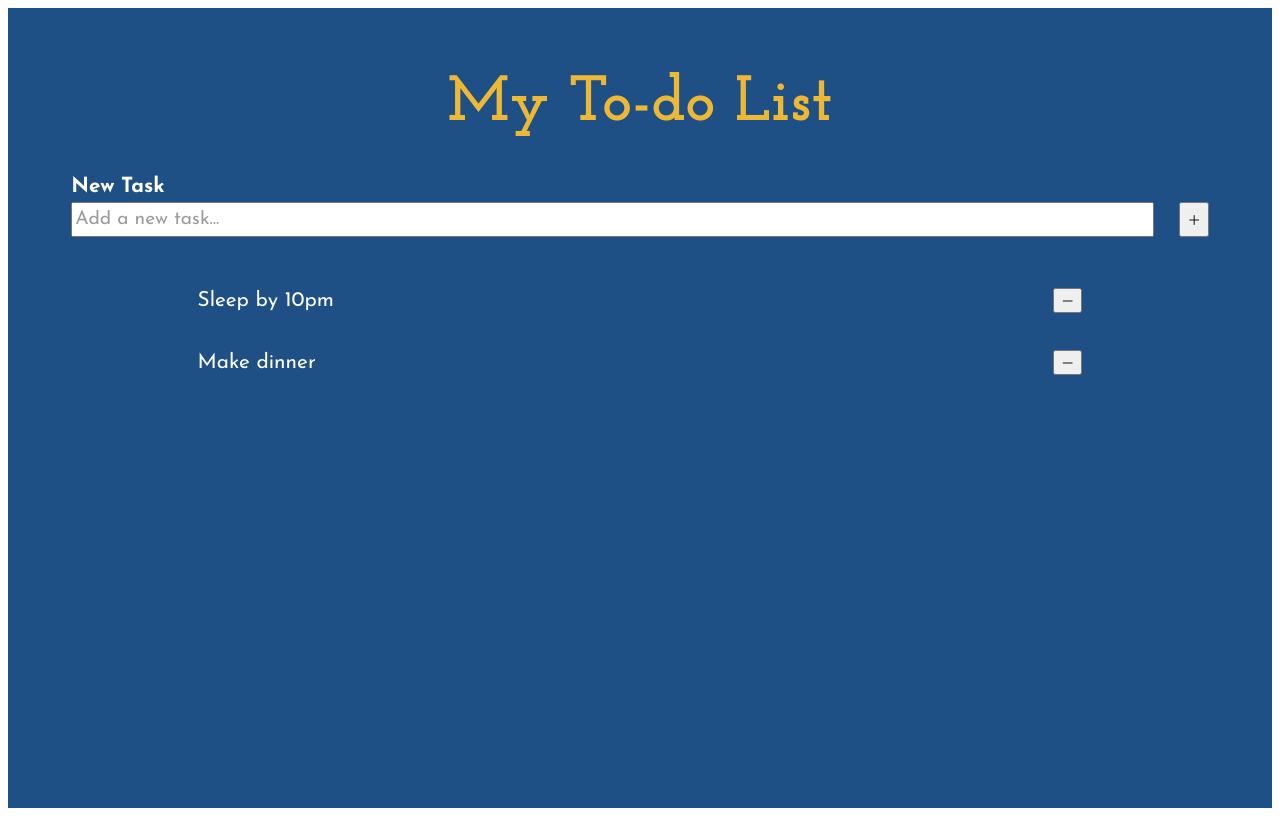
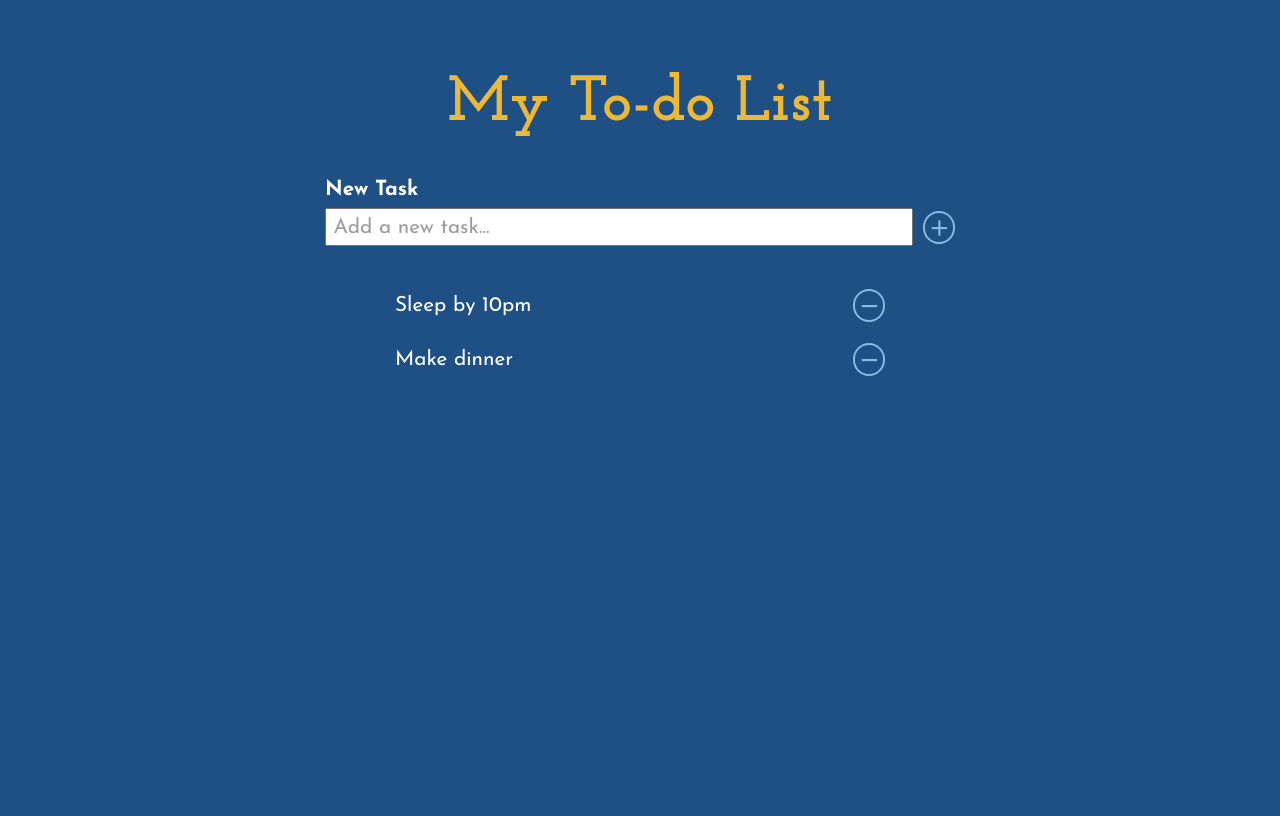
Before and after one commit to NokTNL/Odin-React-Task-App, a React (Create React App) app: page / in a window 1280 px wide. Built offline with nearby package versions, Linux system fonts and the light colour scheme.

Commit message:
Beautify buttons and input fields
The input fields are now matched with items' width and does not move
upon clicking

```diff
--- a/src/components/AddTaskForm.js
+++ b/src/components/AddTaskForm.js
@@ -24,7 +24,7 @@ const AddTaskForm = (props) => {
           placeholder="Add a new task..."
           value={taskInput}
         />
-        <button>＋</button>
+        <button className="symbol-button">＋</button>
       </div>
     </form>
   );
--- a/src/components/ResubmitForm.js
+++ b/src/components/ResubmitForm.js
@@ -15,13 +15,13 @@ const ResubmitForm = (props) => {
   };
 
   return (
-    <form onSubmit={onResubmit}>
+    <form className="resubmit-form" onSubmit={onResubmit}>
       <input
         type="text"
         defaultValue={props.initialContent}
         onChange={onChangeContent}
       />
-      <button>✓</button>
+      <button className="symbol-button">✓</button>
     </form>
   );
 };
--- a/src/components/TaskItem.js
+++ b/src/components/TaskItem.js
@@ -1,6 +1,7 @@
 import { useState } from "react";
 import ResubmitForm from "./ResubmitForm";
 import "../style/TaskItem.css";
+import "../style/ResubmitForm.css";
 
 export default function TaskItem(props) {
   const [isEditing, setIsEditing] = useState(false);
@@ -28,7 +29,9 @@ export default function TaskItem(props) {
   ) : (
     <li className="task-item" onClick={onEditTask}>
       <p>{props.task.content || "(Empty)"}</p>
-      <button onClick={onDeleteTask}>－</button>
+      <button className="symbol-button" onClick={onDeleteTask}>
+        －
+      </button>
     </li>
   );
 }
--- a/src/style/AddTaskForm.css
+++ b/src/style/AddTaskForm.css
@@ -6,19 +6,21 @@
 
 .add-task-form h3 {
   text-align: left;
-  margin: 5px 0;
+  margin: 8px 0;
   font-size: 1.3em;
   font-weight: 700;
 }
 
 .add-task-form .input-submit-container {
   display: flex;
+  align-items: center;
 }
 
 .add-task-form input {
   flex: 1;
 }
 
-.add-task-form button {
-  margin-left: 25px;
+.add-task-form .symbol-button {
+  margin-left: 10px;
+  position: relative;
 }
--- a/src/style/App.css
+++ b/src/style/App.css
@@ -1,9 +1,14 @@
 @import url("https://fonts.googleapis.com/css2?family=Josefin+Slab:wght@400;700&display=swap");
 @import url("https://fonts.googleapis.com/css2?family=Josefin+Sans:wght@400;700&display=swap");
 
+body {
+  background-color: #1e4f85;
+}
+
 .App {
-  background-color: #1e4f85;
   min-height: 100vh;
+  max-width: 700px;
+  margin: 0 auto;
 
   display: flex;
   flex-direction: column;
@@ -15,12 +20,26 @@
 
 form input {
   font-family: "Josefin Sans", sans-serif;
-  font-size: 1.2rem;
-  height: 1.5em;
+  font-size: 1.3rem;
+  padding: 0.4rem;
 }
 
 form input::placeholder {
   color: #9c9c9c;
+}
+
+.symbol-button {
+  background-color: transparent;
+
+  color: #85bae5;
+  font-family: "Arial", sans-serif;
+  font-size: 20px;
+  font-weight: bold;
+  border: 2px #85bae5 solid;
+  padding: 0px 4px;
+  border-radius: 20px;
+
+  cursor: pointer;
 }
 
 .App h1 {
--- a/src/style/Overview.css
+++ b/src/style/Overview.css
@@ -1,4 +1,5 @@
 .overview {
   padding-left: 0;
   width: 70%;
+  padding-bottom: 1.5rem;
 }
--- /dev/null
+++ b/src/style/ResubmitForm.css
@@ -0,0 +1,19 @@
+.resubmit-form {
+  display: flex;
+  align-items: center;
+  width: 100%;
+}
+
+.resubmit-form input {
+  box-sizing: border-box;
+  flex: 1;
+  padding: (0.4em - 2px) 0;
+  margin: 0.4em 0;
+}
+
+.resubmit-form .symbol-button {
+  margin-left: 15px;
+  padding: 0px 5.21px;
+  font-size: 23px;
+  font-weight: lighter;
+}
--- a/src/style/TaskItem.css
+++ b/src/style/TaskItem.css
@@ -8,11 +8,9 @@
   flex: 1;
   word-wrap: break-word;
   word-break: break-all;
-  margin: 0;
-
-  padding: 1em 0;
-
   font-size: 1.3rem;
+  margin: 0.4em 0;
+  padding: 0.4em 0;
 }
 
 .task-item p:hover {
```
